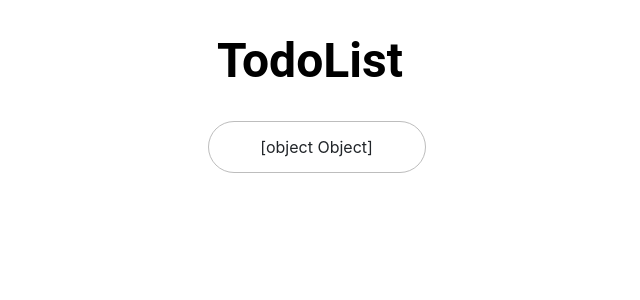
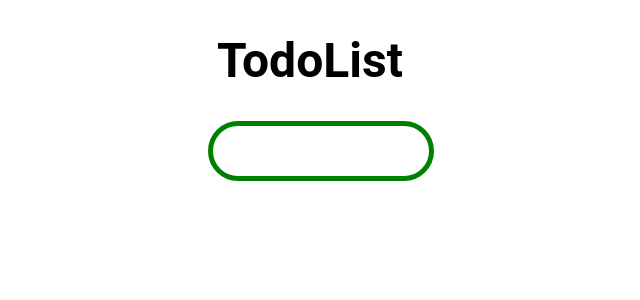
Before and after one commit to Zeraku-silent/to-do, a React (Create React App) app: page / in a window 1280 px wide. Shown: the top 300 px of the page, without its empty margins (330-970 px from the left). Built offline with nearby package versions, Linux system fonts and the light colour scheme.

Commit message:
Add func for create tasks at press Enter key to the task list

```diff
--- a/src/components/Input/Input.jsx
+++ b/src/components/Input/Input.jsx
@@ -2,18 +2,19 @@ import { StyledInput } from "./Input.styles";
 import { useState } from "react";
 
 export const Input = ({ addTodo }) => {
-  const [value, setValue] = useState("");
+  const [value, setValue] = useState(" ");
 
   const handleSubmit = (e) => {
     if (e.code === "Enter" && value.trim()) {
       addTodo(value.trim());
+      setValue("");
     }
   };
   return (
     <div>
       <StyledInput
         type="text"
-        value={{ value }}
+        value={value}
         onChange={(e) => setValue(e.target.value)}
         onKeyDown={handleSubmit}
       ></StyledInput>
--- a/src/components/Input/Input.styles.js
+++ b/src/components/Input/Input.styles.js
@@ -7,13 +7,13 @@ export const StyledInput = styled.input`
   height: calc(2.25rem + 2px);
   padding: 0.375rem 0.75rem;
   font-family: inherit;
-  font-size: 1rem;
-  font-weight: 400;
+  font-size: 1.2rem;
+  font-weight: 700;
   line-height: 1.5;
   color: #212529;
   background-color: #fff;
   background-clip: padding-box;
-  border: 1px solid #bdbdbd;
+  border: 5px solid green;
   border-radius: 100px;
   position: relative;
   left: 42%;
--- a/src/components/List/Title/List/List.styles.js
+++ b/src/components/List/Title/List/List.styles.js
@@ -1,5 +1,6 @@
 import styled from "styled-components";
 
 export const TasksList = styled.div`
-  background-color: lightblue;
+  width: 400px;
+  padding: 50px;
 `;
--- a/src/components/List/Title/List/Task.styles.js
+++ b/src/components/List/Title/List/Task.styles.js
@@ -1,5 +1,13 @@
 import styled from "styled-components";
 
 export const TaskText = styled.div`
-  text-color: red;
+  color: red;
+  padding-left: 30px;
+  border: double green 2px;
+  border-width: 5px;
+  width: 300px;
+  background-color: lightgrey;
+  text-align: center;
+  margin: 4px;
+  border-radius: 20px;
 `;
```
